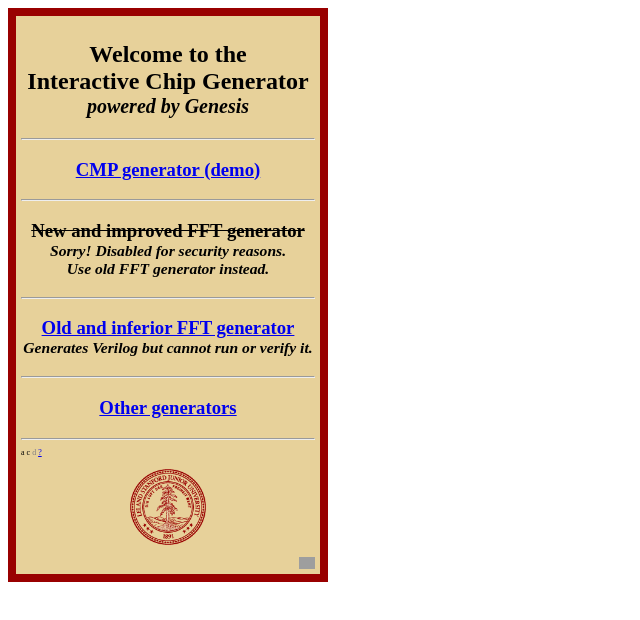
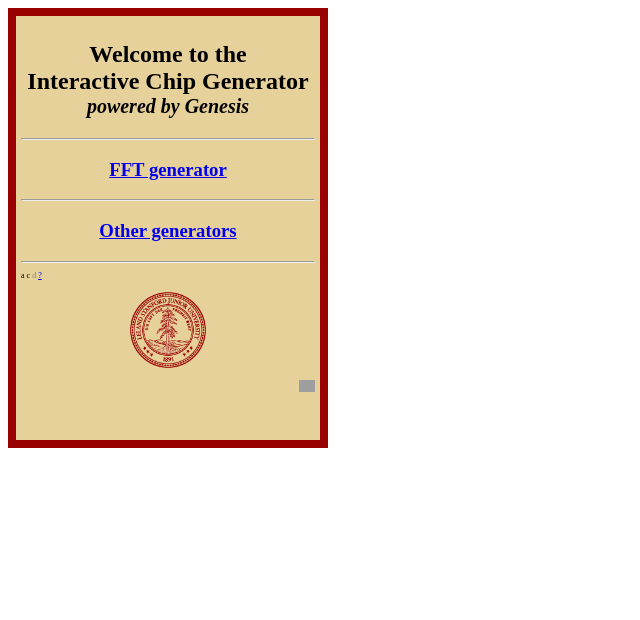
Before and after one commit to StanfordVLSI/Genesis2, a plain HTML site: page Genesis2Tools/gui/configs/index_unified.htm in a window 1280 px wide. Shown: the whole page, without its empty margins (0-640 px from the left). Drawn offline with Linux system fonts and the light colour scheme; grey boxes are pictures that could not be loaded; files whose address does not match are found by name.

Commit message:
Tweaks to config files

```diff
--- a/Genesis2Tools/gui/configs/index_unified.htm
+++ b/Genesis2Tools/gui/configs/index_unified.htm
@@ -53,10 +53,6 @@
         // document.getElementById("a_cmpdemo").href = cgi +
         //     '/opendesign.pl?newdesign=cmpdemo&file=../designs/CMP/cmp-baseline.xml';
 
-        // That's not working, maybe "empty" is more robust?
-        document.getElementById("a_cmpdemo").href = cgi +
-            '/opendesign.pl?newdesign=cmpdemo&file=../designs/CMP/empty.xml';
-
         document.getElementById("a_choosedesign").href = cgi + "/choosedesign.pl";
         document.getElementById("a_about").href        = cgi + "/about.pl";
 
@@ -81,34 +77,38 @@
 	       <small><i>powered by Genesis</i></small>
             </h2>
 
-	    <hr><!--==================================================================-->
+            <!-- CMP does not work no more (02/2017).
+	    <hr><!--==================================================================
 	    <h3>
-	      <a id="a_cmpdemo"><!-- href link generated by onload init() script, above. -->
+	      <a id="a_cmpdemo"><!-- href link generated by onload init() script, above.
 		  CMP generator (demo)
               </a>
+              <br><small><i>Can browse but not generate new designs.</i></small>
 	    </h3>
+            -->
 
-	    <hr><!--==================================================================-->
+            <!-- Nobody wants to know about this...
+	    <hr><!--==================================================================
 	    <h3>
-	      <!-- a href = 'http://vlsiweb.stanford.edu:8080/configs/fftgen_gateway.htm' -->
+	      <!-- a href = 'http://vlsiweb.stanford.edu:8080/configs/fftgen_gateway.htm'
               <!--
 	      <a id="a_fftgen">
 		  New and improved FFT generator
               </a>
-              -->
 	      <s>New and improved FFT generator</s>
               <br><small><i>
                   Sorry!  Disabled for security reasons.<br>
                   Use old FFT generator instead.
               </i></small>
 	    </h3>
+            -->
 
 	    <hr><!--==================================================================-->
 	    <h3>
 	      <a href = 'http://vlsiweb.stanford.edu/genesis/configs/fftgen_gateway.htm'>
-		  Old and inferior FFT generator
+		  FFT generator
               </a>
-              <br><small><i>Generates Verilog but cannot run or verify it.</i></small>
+              <!-- <br><small><i>Generates Verilog but cannot run or verify it.</i></small> -->
 	    </h3>
 
 	    <hr><!--==================================================================-->
```
Also changed, not shown: Genesis2Tools/gui/configs/design_list_stanford.txt.
